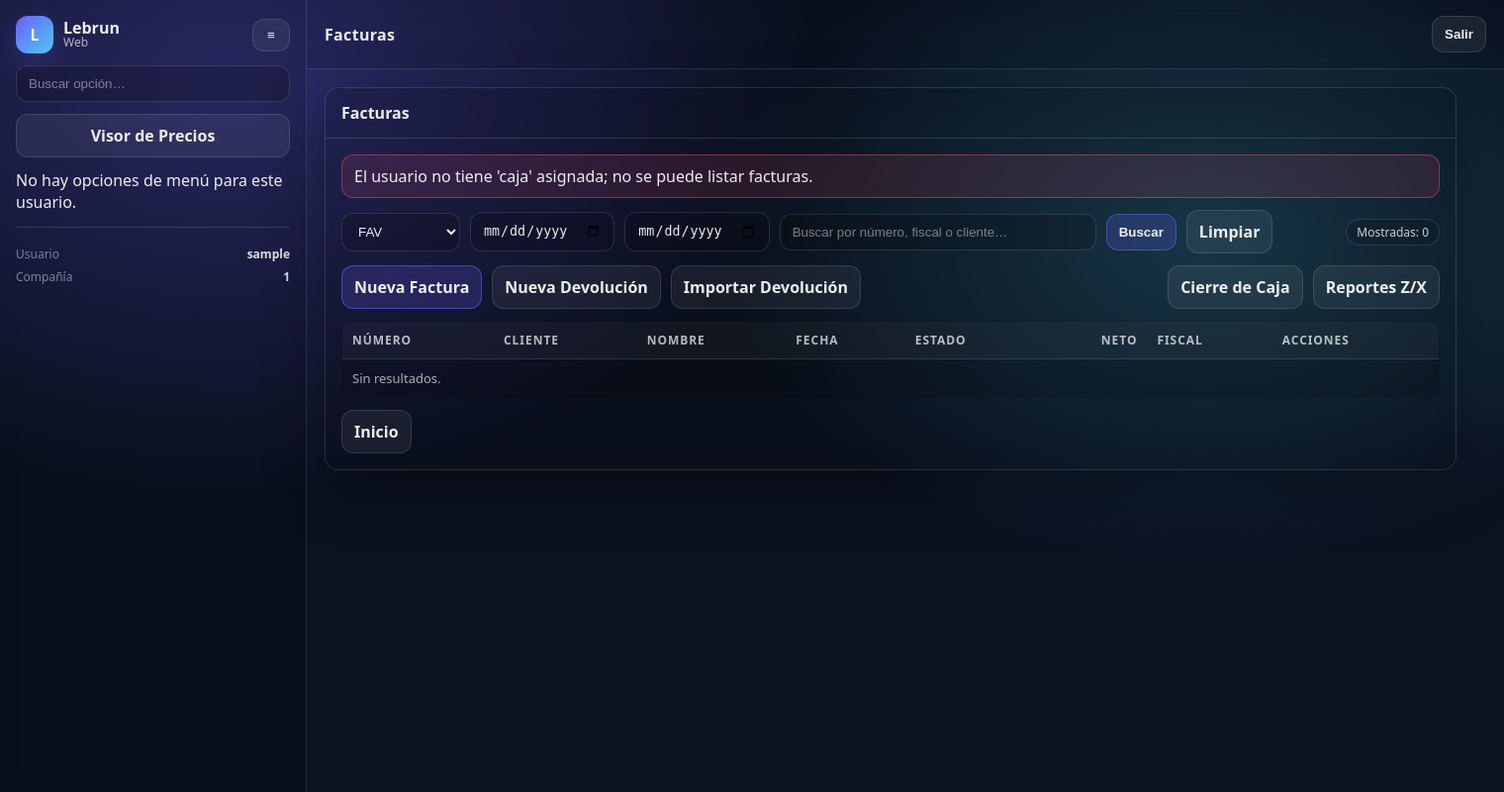
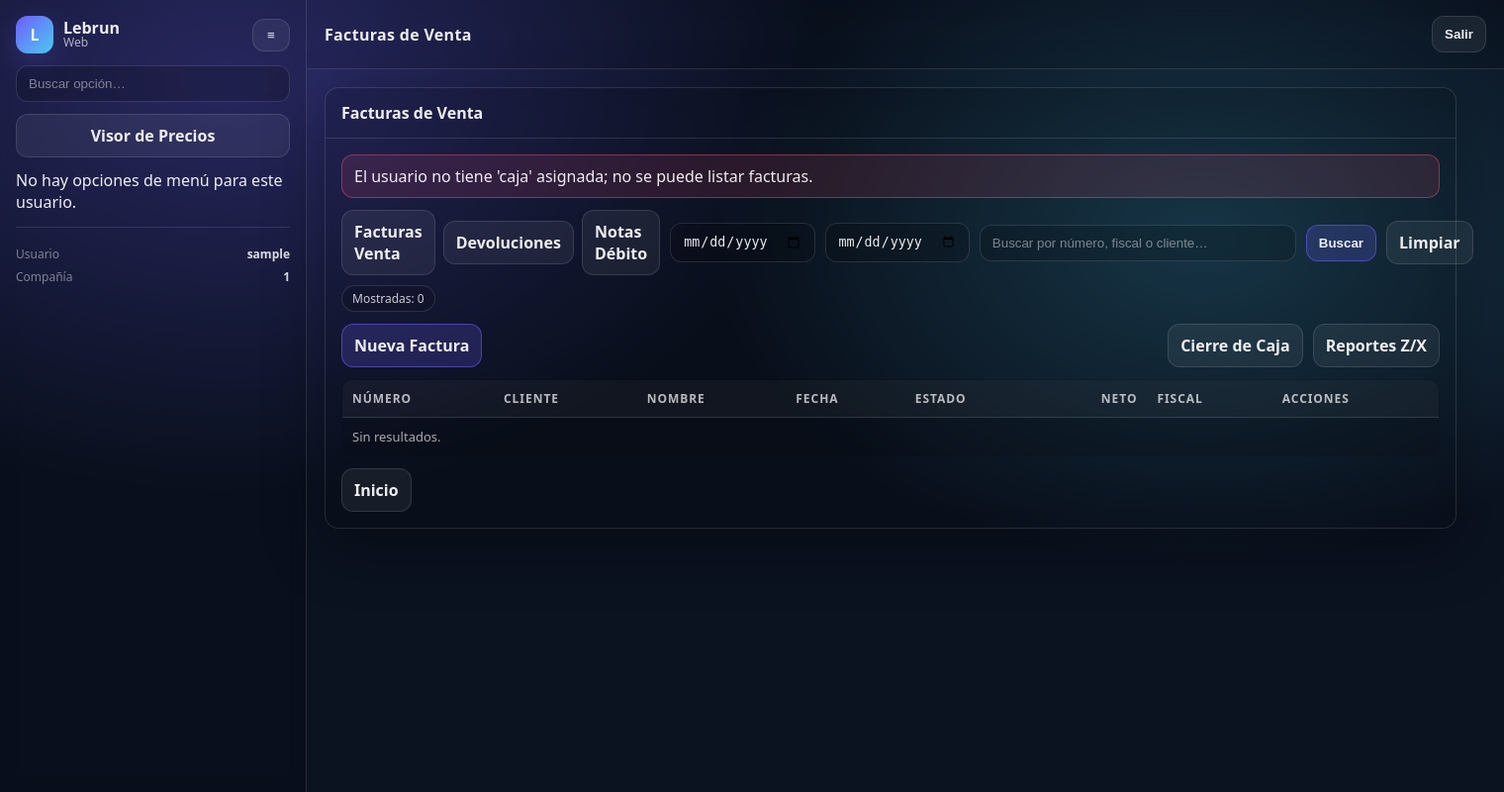
Before and after one commit to sumanuel/Lebrun-Py, a FastAPI app: page /facturacion/facturas in a window 1520 px wide. Shown: the whole page at 99% size. Run offline with FastAPI, Linux system fonts and the light colour scheme; the visitor is signed in with stand-in values (Sample User, id 1).

Commit message:
feat(facturacion): agregar opción para ocultar la barra superior y mejorar la visualización de facturas

```diff
--- a/app/modules/forms/router.py
+++ b/app/modules/forms/router.py
@@ -699,6 +699,7 @@ def facturacion_factura_nueva(request: Request, tipdoc: str = Query("FAV")):
             "page_title": "Factura",
             "message": None,
             "inv": inv,
+            "hide_topbar": True,
         },
     )
 
@@ -854,6 +855,7 @@ def facturacion_factura_nueva_post(
             "page_title": "Factura",
             "message": message,
             "inv": inv,
+            "hide_topbar": True,
         },
     )
 
--- a/app/web/templates/base.html
+++ b/app/web/templates/base.html
@@ -1,4 +1,4 @@
-<!DOCTYPE html>
+<!doctype html>
 <html lang="es">
   <head>
     <meta charset="utf-8" />
@@ -72,7 +72,7 @@
       {% endif %}
 
       <main class="main">
-        {% if not hide_nav %}
+        {% if not hide_nav and not hide_topbar %}
         <header class="topbar">
           <div class="topbar__left">
             <div class="page-title">{% block page_title %}{% endblock %}</div>
--- a/app/web/templates/facturacion/facturas.html
+++ b/app/web/templates/facturacion/facturas.html
@@ -1,13 +1,11 @@
-{% extends "base.html" %}
-
-{% block page_title %}Facturas{% endblock %}
-{% block sidebar %}{% include "_sidebar.html" %}{% endblock %}
-
-{% block content %}
+{% extends "base.html" %} {% set titulo = 'Facturas de Venta' if tipdoc=='FAV'
+else ('Devoluciones' if tipdoc=='DEV' else 'Notas de Débito') %} {% block
+page_title %}{{ titulo }}{% endblock %} {% block sidebar %}{% include
+"_sidebar.html" %}{% endblock %} {% block content %}
 <div class="grid">
   <div class="col-12">
     <div class="card">
-      <div class="card__title">Facturas</div>
+      <div class="card__title">{{ titulo }}</div>
       <div class="card__body">
         {% if error %}
         <div class="alert">{{ error }}</div>
@@ -15,12 +13,24 @@
 
         <div class="toolbar">
           <div class="toolbar__left">
-            <form method="get" action="/facturacion/facturas" class="toolbar__left">
-              <select name="tipdoc" class="input" style="min-width: 120px">
-                <option value="FAV" {% if tipdoc=='FAV' %}selected{% endif %}>FAV</option>
-                <option value="DEV" {% if tipdoc=='DEV' %}selected{% endif %}>DEV</option>
-                <option value="NDE" {% if tipdoc=='NDE' %}selected{% endif %}>NDE</option>
-              </select>
+            <div class="toolbar__left" style="gap: 8px">
+              <a class="btn btn--ghost" href="/facturacion/facturas?tipdoc=FAV"
+                >Facturas Venta</a
+              >
+              <a class="btn btn--ghost" href="/facturacion/facturas?tipdoc=DEV"
+                >Devoluciones</a
+              >
+              <a class="btn btn--ghost" href="/facturacion/facturas?tipdoc=NDE"
+                >Notas Débito</a
+              >
+            </div>
+
+            <form
+              method="get"
+              action="/facturacion/facturas"
+              class="toolbar__left"
+            >
+              <input type="hidden" name="tipdoc" value="{{ tipdoc }}" />
 
               <input
                 class="input"
@@ -48,7 +58,11 @@
               />
 
               <button class="btn" type="submit">Buscar</button>
-              <a class="btn btn--ghost" href="/facturacion/facturas?tipdoc={{ tipdoc }}">Limpiar</a>
+              <a
+                class="btn btn--ghost"
+                href="/facturacion/facturas?tipdoc={{ tipdoc }}"
+                >Limpiar</a
+              >
             </form>
           </div>
 
@@ -60,13 +74,27 @@
 
         <div class="toolbar" style="margin-top: 6px">
           <div class="toolbar__left">
-            <a class="btn" href="/facturacion/factura/nueva">Nueva Factura</a>
-            <a class="btn btn--ghost" href="/facturacion/devolucion/nueva">Nueva Devolución</a>
-            <a class="btn btn--ghost" href="/facturacion/importar-devolucion">Importar Devolución</a>
+            {% if tipdoc=='FAV' %}
+            <a class="btn" href="/facturacion/factura/nueva?tipdoc=FAV"
+              >Nueva Factura</a
+            >
+            {% elif tipdoc=='DEV' %}
+            <a class="btn" href="/facturacion/importar-devolucion"
+              >Nueva Devolución</a
+            >
+            {% elif tipdoc=='NDE' %}
+            <a class="btn" href="/facturacion/factura/nueva?tipdoc=NDE"
+              >Nueva Nota de Débito</a
+            >
+            {% endif %}
           </div>
           <div class="toolbar__right">
-            <a class="btn btn--ghost" href="/facturacion/cierre-caja">Cierre de Caja</a>
-            <a class="btn btn--ghost" href="/facturacion/reportes/zx">Reportes Z/X</a>
+            <a class="btn btn--ghost" href="/facturacion/cierre-caja"
+              >Cierre de Caja</a
+            >
+            <a class="btn btn--ghost" href="/facturacion/reportes/zx"
+              >Reportes Z/X</a
+            >
           </div>
         </div>
 
@@ -78,7 +106,7 @@
               <th>Nombre</th>
               <th>Fecha</th>
               <th>Estado</th>
-              <th style="text-align:right">Neto</th>
+              <th style="text-align: right">Neto</th>
               <th>Fiscal</th>
               <th>Acciones</th>
             </tr>
@@ -91,13 +119,28 @@
               <td>{{ r.cli_nombre }}</td>
               <td>{{ r.dcli_fecha }}</td>
               <td>{{ r.dcli_estado }}</td>
-                <td style="text-align:right">{{ r.dcli_neto }}</td>
+              <td style="text-align: right">{{ r.dcli_neto }}</td>
               <td>{{ r.dcli_numfis }}</td>
               <td>
-                  <a class="btn btn--ghost" style="padding: 6px 10px" href="/facturacion/facturas/ver?numero={{ r.dcli_numero }}&codigo={{ r.dcli_codigo }}">Ver</a>
-                  <a class="btn btn--ghost" style="padding: 6px 10px" href="/facturacion/facturas/imprimir?numero={{ r.dcli_numero }}&codigo={{ r.dcli_codigo }}">Imprimir</a>
+                <a
+                  class="btn btn--ghost"
+                  style="padding: 6px 10px"
+                  href="/facturacion/facturas/ver?numero={{ r.dcli_numero }}&codigo={{ r.dcli_codigo }}"
+                  >Ver</a
+                >
+                <a
+                  class="btn btn--ghost"
+                  style="padding: 6px 10px"
+                  href="/facturacion/facturas/imprimir?numero={{ r.dcli_numero }}&codigo={{ r.dcli_codigo }}"
+                  >Imprimir</a
+                >
                 {% if tipdoc=='FAV' %}
-                    <a class="btn btn--ghost" style="padding: 6px 10px" href="/facturacion/importar-devolucion?ref_numero={{ r.dcli_numero }}&ref_codigo={{ r.dcli_codigo }}">Devolución</a>
+                <a
+                  class="btn btn--ghost"
+                  style="padding: 6px 10px"
+                  href="/facturacion/importar-devolucion?ref_numero={{ r.dcli_numero }}&ref_codigo={{ r.dcli_codigo }}"
+                  >Devolución</a
+                >
                 {% endif %}
               </td>
             </tr>
```
Also changed, not shown: app/web/templates/facturacion/frm_factura.html (+25 -8 lines), data/fiscal_jobs.json (+13 -0 lines). Lines whose indentation alone changed are shown as unchanged.
